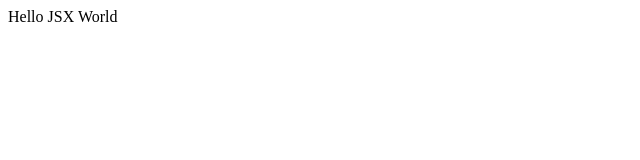
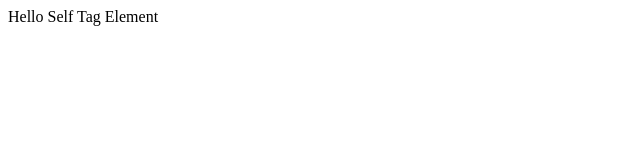
Before and after one commit to jstiven01/egghead-react-course, a React (Create React App) app: page / in a window 1280 px wide. Shown: the top 160 px of the page, without its empty margins (0-640 px from the left). Built offline with nearby package versions, Linux system fonts and the light colour scheme.

Commit message:
using self closing tag React element

```diff
--- a/src/index.js
+++ b/src/index.js
@@ -9,7 +9,19 @@ import ReactDOM from 'react-dom';
     children: 'Hello M** World'
 }); */
 
-const element = <div className='container'> Hello JSX World</div>
+//const element = <div className='container'> Hello JSX World</div>
+
+//Selclosing REact elememt
+const content = 'Hello Self Tag Element'
+const className = 'container'
+const props = {
+    className: className,
+    children: content
+}
+
+const element = (
+    <div {...props} />
+);
 
 console.log(element);
 
```
